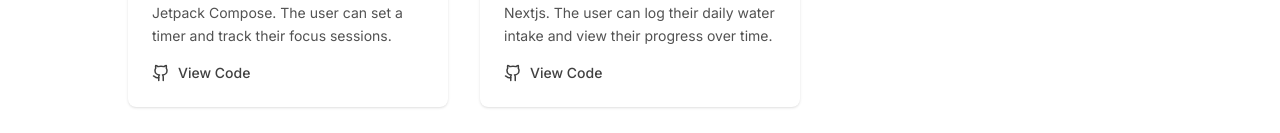
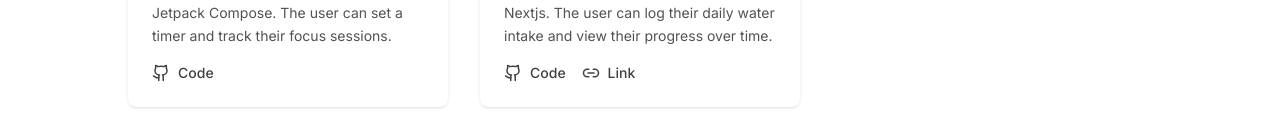
Before and after one commit to nadia-nh/nextjs-website, a Next.js app: page /projects in a window 1280 px wide. Shown: the part 667-800 px from the top of the page. Built offline with nearby package versions, Linux system fonts and the light colour scheme.

Commit message:
Add project link next to the code link in the project cards

```diff
--- a/app/projects/project-card.jsx
+++ b/app/projects/project-card.jsx
@@ -1,5 +1,5 @@
 import Image from 'next/image';
-import { Github } from 'lucide-react';
+import { Github, Link2 } from 'lucide-react';
 
 export default function ProjectCard({ project }) {
     const imageContent = (
@@ -65,8 +65,23 @@ export default function ProjectCard({ project }) {
                         className="inline-flex items-center gap-2 text-sm font-medium text-neutral-700 no-underline hover:text-secondary transition-colors"
                     >
                         <Github size={18} />
-                        View Code
+                        Code
                     </a>
+
+                    {project.liveUrl ? (
+                        <a
+                            href={project.liveUrl}
+                            target="_blank"
+                            rel="noopener noreferrer"
+                            className="inline-flex items-center gap-2 text-sm font-medium text-neutral-700 no-underline hover:text-secondary transition-colors"
+                            aria-label={`Open ${project.title}`}
+                        >
+                            <Link2 size={18} />
+                            Link
+                        </a>
+                    ) : (
+                        null
+                    )}
                 </div>
             </div>
         </article>
```
